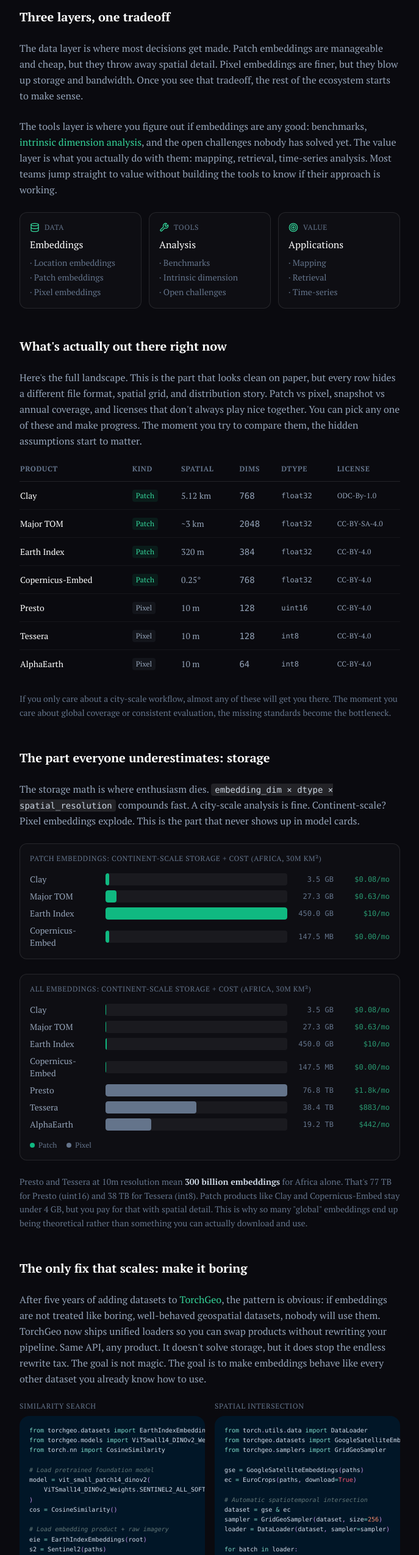
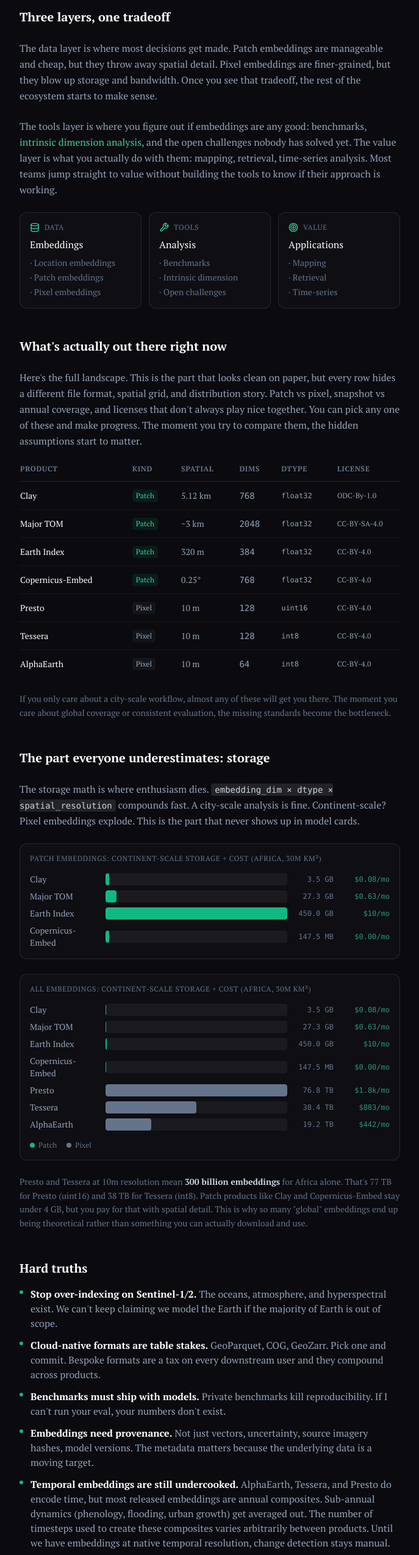
Before and after one commit to isaaccorley/isaaccorley.github.io, a Next.js app: page /earth-embedding-products in a window 1280 px wide. Shown: the part 1634-4184 px from the top of the page at 61% size, without its empty margins (296-983 px from the left). Built offline with nearby package versions, Linux system fonts and the light colour scheme.

Commit message:
refactor: reorder sections, clarify temporal embeddings, fix wording

```diff
--- a/src/app/earth-embedding-products/page.tsx
+++ b/src/app/earth-embedding-products/page.tsx
@@ -538,9 +538,9 @@ export default function EarthEmbeddingProductsPage() {
             <h2 className="text-xl font-semibold text-white">Three layers, one tradeoff</h2>
             <p className="leading-relaxed text-slate-400">
               The data layer is where most decisions get made. Patch embeddings are manageable and
-              cheap, but they throw away spatial detail. Pixel embeddings are finer, but they blow
-              up storage and bandwidth. Once you see that tradeoff, the rest of the ecosystem starts
-              to make sense.
+              cheap, but they throw away spatial detail. Pixel embeddings are finer-grained, but
+              they blow up storage and bandwidth. Once you see that tradeoff, the rest of the
+              ecosystem starts to make sense.
             </p>
             <p className="leading-relaxed text-slate-400">
               The tools layer is where you figure out if embeddings are any good: benchmarks,{" "}
@@ -743,44 +743,6 @@ export default function EarthEmbeddingProductsPage() {
             </p>
           </section>
 
-          {/* The Fix */}
-          <section className="space-y-6">
-            <h2 className="text-xl font-semibold text-white">
-              The only fix that scales: make it boring
-            </h2>
-            <p className="leading-relaxed text-slate-400">
-              After five years of adding datasets to{" "}
-              <a
-                className="text-emerald-400 hover:text-emerald-300"
-                href="https://github.com/torchgeo/torchgeo"
-                target="_blank"
-                rel="noreferrer"
-              >
-                TorchGeo
-              </a>
-              , the pattern is obvious: if embeddings are not treated like boring, well-behaved
-              geospatial datasets, nobody will use them. TorchGeo now ships unified loaders so you
-              can swap products without rewriting your pipeline. Same API, any product. It
-              doesn&apos;t solve storage, but it does stop the endless rewrite tax. The goal is not
-              magic. The goal is to make embeddings behave like every other dataset you already know
-              how to use.
-            </p>
-            <div className="grid gap-4 sm:grid-cols-2">
-              <div className="space-y-2">
-                <p className="text-xs font-medium uppercase tracking-wider text-slate-500">
-                  Similarity search
-                </p>
-                <CodeBlock code={torchGeoSnippet} language="python" small />
-              </div>
-              <div className="space-y-2">
-                <p className="text-xs font-medium uppercase tracking-wider text-slate-500">
-                  Spatial intersection
-                </p>
-                <CodeBlock code={torchGeoMappingSnippet} language="python" small />
-              </div>
-            </div>
-          </section>
-
           {/* Hard truths */}
           <section className="space-y-4">
             <h2 className="text-xl font-semibold text-white">Hard truths</h2>
@@ -820,14 +782,53 @@ export default function EarthEmbeddingProductsPage() {
               <li className="flex gap-3">
                 <span className="mt-1.5 h-1.5 w-1.5 shrink-0 rounded-full bg-emerald-500" />
                 <span>
-                  <strong className="text-white">
-                    We still don&apos;t have good temporal embeddings.
-                  </strong>
-                  Most products are snapshots. If you care about change over time, you&apos;re still
-                  stitching together your own dataset.
+                  <strong className="text-white">Temporal embeddings are still undercooked.</strong>{" "}
+                  AlphaEarth, Tessera, and Presto do encode time, but most released embeddings are
+                  annual composites. Sub-annual dynamics (phenology, flooding, urban growth) get
+                  averaged out. The number of timesteps used to create these composites varies
+                  arbitrarily between products. Until we have embeddings at native temporal
+                  resolution, change detection stays manual.
                 </span>
               </li>
             </ul>
+          </section>
+
+          {/* The Fix */}
+          <section className="space-y-6">
+            <h2 className="text-xl font-semibold text-white">
+              The only fix that scales: make it boring
+            </h2>
+            <p className="leading-relaxed text-slate-400">
+              After five years of adding datasets to{" "}
+              <a
+                className="text-emerald-400 hover:text-emerald-300"
+                href="https://github.com/torchgeo/torchgeo"
+                target="_blank"
+                rel="noreferrer"
+              >
+                TorchGeo
+              </a>
+              , the pattern is obvious: if embeddings are not treated like boring, well-behaved
+              geospatial datasets, nobody will use them. TorchGeo now ships unified loaders so you
+              can swap products without rewriting your pipeline. Same API, any product. It
+              doesn&apos;t solve storage, but it does stop the endless rewrite tax. The goal is not
+              magic. The goal is to make embeddings behave like every other dataset you already know
+              how to use.
+            </p>
+            <div className="grid gap-4 sm:grid-cols-2">
+              <div className="space-y-2">
+                <p className="text-xs font-medium uppercase tracking-wider text-slate-500">
+                  Similarity search
+                </p>
+                <CodeBlock code={torchGeoSnippet} language="python" small />
+              </div>
+              <div className="space-y-2">
+                <p className="text-xs font-medium uppercase tracking-wider text-slate-500">
+                  Spatial intersection
+                </p>
+                <CodeBlock code={torchGeoMappingSnippet} language="python" small />
+              </div>
+            </div>
           </section>
 
           {/* Call to action */}
```
